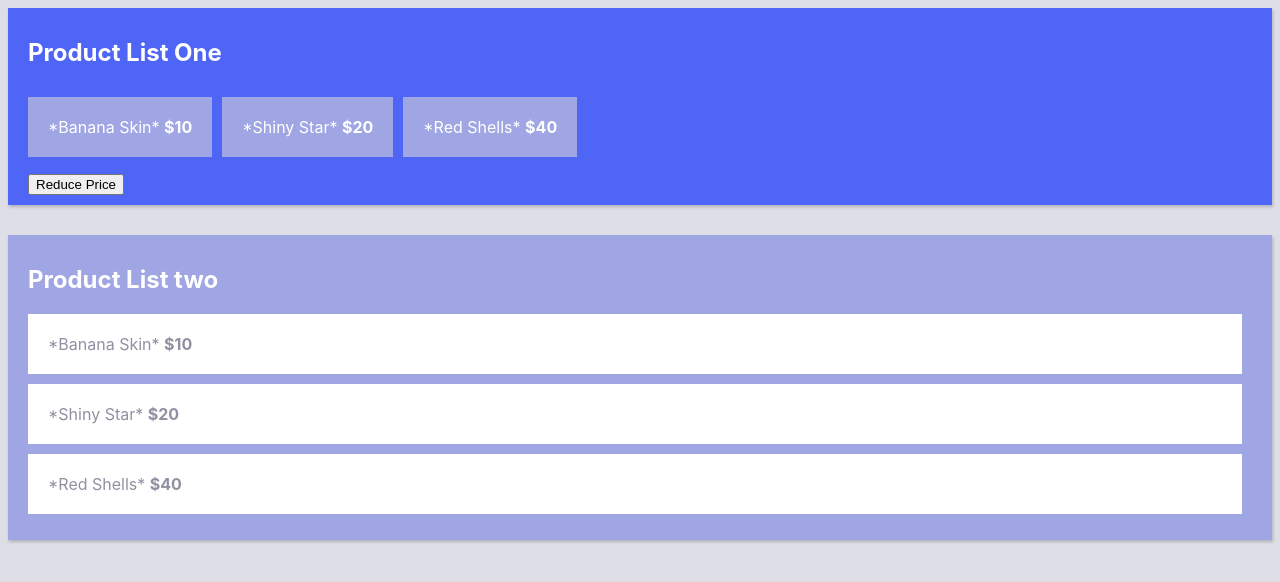
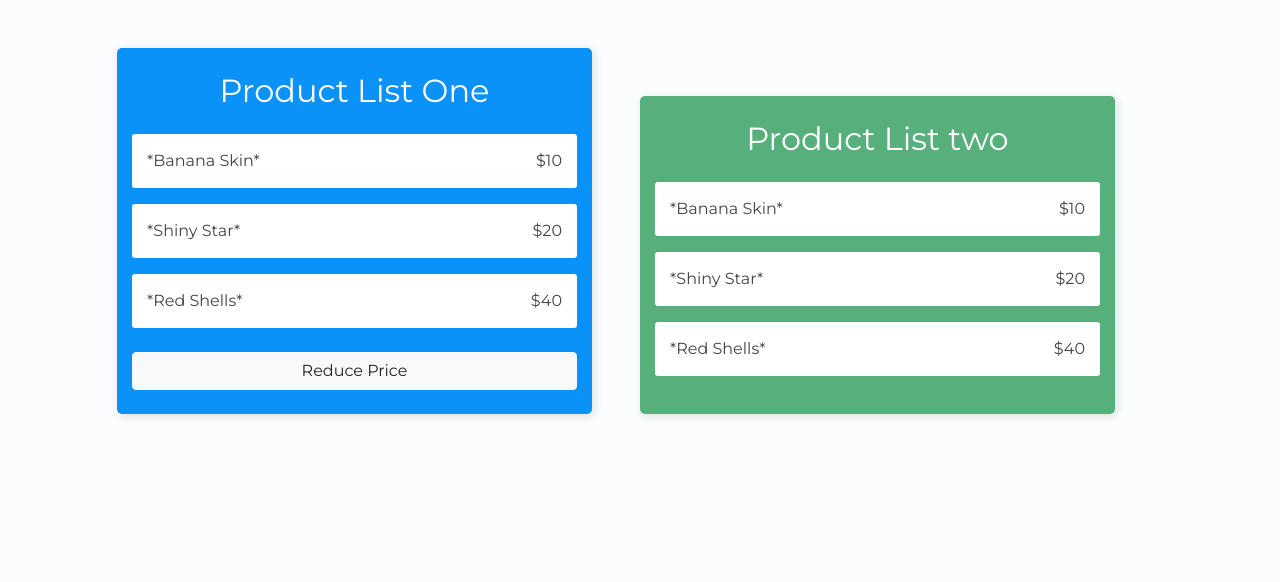
Before and after one commit to rochabianca/vuex-simple-project, a Vue app: page / in a window 1280 px wide. Shown: the top 582 px of the page. Built offline with nearby package versions, Linux system fonts and the light colour scheme.

Commit message:
giving a little bit of improviment on the visual

```diff
--- a/public/index.html
+++ b/public/index.html
@@ -1,15 +1,29 @@
 <!DOCTYPE html>
 <html lang="en">
   <head>
-    <meta charset="utf-8">
-    <meta http-equiv="X-UA-Compatible" content="IE=edge">
-    <meta name="viewport" content="width=device-width,initial-scale=1.0">
-    <link rel="icon" href="<%= BASE_URL %>favicon.ico">
-    <title>vuex</title>
+    <meta charset="utf-8" />
+    <meta http-equiv="X-UA-Compatible" content="IE=edge" />
+    <meta name="viewport" content="width=device-width,initial-scale=1.0" />
+    <link rel="icon" href="<%= BASE_URL %>favicon.ico" />
+    <!-- Bootstrap CSS -->
+    <link
+      rel="stylesheet"
+      href="https://stackpath.bootstrapcdn.com/bootstrap/4.3.1/css/bootstrap.min.css"
+      integrity="sha384-ggOyR0iXCbMQv3Xipma34MD+dH/1fQ784/j6cY/iJTQUOhcWr7x9JvoRxT2MZw1T"
+      crossorigin="anonymous"
+    />
+    <link
+      href="https://fonts.googleapis.com/css?family=Montserrat:300,400,700"
+      rel="stylesheet"
+    />
+    <title>vuex simple project</title>
   </head>
   <body>
     <noscript>
-      <strong>We're sorry but vuex doesn't work properly without JavaScript enabled. Please enable it to continue.</strong>
+      <strong
+        >We're sorry but vuex doesn't work properly without JavaScript enabled.
+        Please enable it to continue.</strong
+      >
     </noscript>
     <div id="app"></div>
     <!-- built files will be auto injected -->
--- a/src/App.vue
+++ b/src/App.vue
@@ -1,7 +1,12 @@
 <template>
-  <div id="app">
-    <ProductListOne></ProductListOne>
-    <ProductListTwo></ProductListTwo>
+  <div
+    id="app"
+    class="container"
+  >
+    <div class="row justify-content-center mt-md-5">
+      <ProductListOne></ProductListOne>
+      <ProductListTwo></ProductListTwo>
+    </div>
   </div>
 </template>
 
@@ -14,7 +19,7 @@ export default {
     ProductListOne,
     ProductListTwo
   },
-  data() {
+  data () {
     return {};
   }
 };
@@ -22,9 +27,7 @@ export default {
 
 <style lang="scss">
 body {
-  font-family: -apple-system, BlinkMacSystemFont, "Segoe UI", Roboto, Oxygen,
-    Ubuntu, Cantarell, "Open Sans", "Helvetica Neue", sans-serif;
-  color: #fff;
-  background: #dddee6;
+  font-family: "Montserrat", sans-serif;
+  background: #fafcfd;
 }
 </style>
--- a/src/components/ProductListOne.vue
+++ b/src/components/ProductListOne.vue
@@ -1,13 +1,21 @@
 <template>
-  <div class="product-list-one">
-    <h2>Product List One</h2>
-    <ul>
-      <li v-for="(product, index) in saleProducts" :key="index">
+  <div
+    class="product-list product-list-one col-lg-5 col-md-12 col-sm-12 mr-lg-5 mb-md-5 mb-sm-4"
+  >
+    <h2 class="text-center my-4 title">Product List One</h2>
+    <ul class="m-0 p-0">
+      <li
+        v-for="(product, index) in saleProducts"
+        :key="index"
+        class="d-flex justify-content-between mb-3 product-item"
+      >
         <span class="name">{{ product.name }} </span>
         <span class="price">${{ product.price }}</span>
       </li>
     </ul>
-    <button @click="reducePrice(4)">Reduce Price</button>
+    <button class="btn btn-block btn-light my-4" @click="reducePrice(4)">
+      Reduce Price
+    </button>
   </div>
 </template>
 
@@ -27,25 +35,25 @@ export default {
 };
 </script>
 
-<style lang="scss" scoped>
-.product-list-one {
-  background: #4e65f6;
-  box-shadow: 1px 2px 3px rgba(0, 0, 0, 0.2);
-  margin-bottom: 30px;
-  padding: 10px 20px;
-}
-.product-list-one ul {
-  padding: 0;
-}
-.product-list-one li {
-  display: inline-block;
-  margin-right: 10px;
-  margin-top: 10px;
-  padding: 20px;
-  background: #9fa6e3;
-}
-.price {
-  font-weight: bold;
+<style lang="scss">
+.product-list {
   color: white;
+  border-radius: 5px;
+  box-shadow: 2px 2px 8px #ddd;
+  &.product-list-one {
+    background: #0a92f8;
+  }
+  &.product-list-two {
+    background: #57b07c;
+  }
+  ul {
+    list-style: none;
+  }
+  .product-item {
+    background: #fff;
+    color: #444;
+    padding: 15px;
+    border-radius: 3px;
+  }
 }
 </style>
--- a/src/components/ProductListTwo.vue
+++ b/src/components/ProductListTwo.vue
@@ -1,8 +1,14 @@
 <template>
-  <div class="product-list-two">
-    <h2>Product List two</h2>
-    <ul>
-      <li v-for="(product, index) in saleProducts" :key="index">
+  <div
+    class="product-list product-list-two col-lg-5 col-md-12 col-sm-12  col-sm-12 mr-lg-5 mb-md-5 mt-sm-5"
+  >
+    <h2 class="text-center my-4">Product List two</h2>
+    <ul class="m-0 p-0">
+      <li
+        v-for="(product, index) in saleProducts"
+        :key="index"
+        class="d-flex justify-content-between mb-3 product-item"
+      >
         <span class="name">{{ product.name }} </span>
         <span class="price">${{ product.price }}</span>
       </li>
@@ -23,26 +29,4 @@ export default {
 };
 </script>
 
-<style lang="scss" scoped>
-.product-list-two {
-  background: #9fa6e3;
-  box-shadow: 1px 2px 3px rgba(0, 0, 0, 0.2);
-  margin-bottom: 30px;
-  padding: 10px 20px;
-}
-.product-list-two ul {
-  padding: 0;
-  list-style-type: none;
-}
-.product-list-two li {
-  margin-right: 10px;
-  margin-top: 10px;
-  padding: 20px;
-  background: white;
-  color: #9090a3;
-}
-.price {
-  font-weight: bold;
-  color: #9090a3;
-}
-</style>
+<style lang="scss" scoped></style>
```
